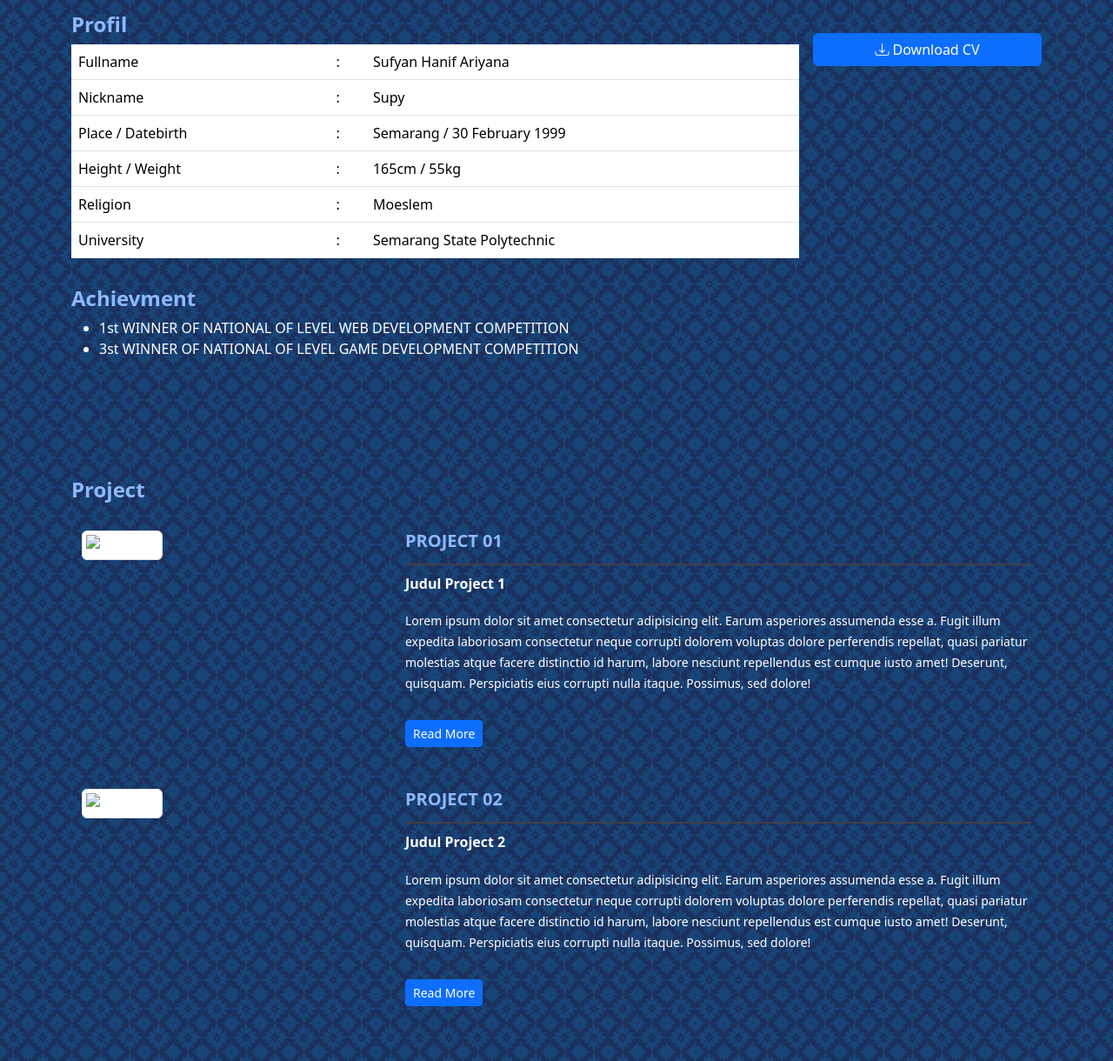
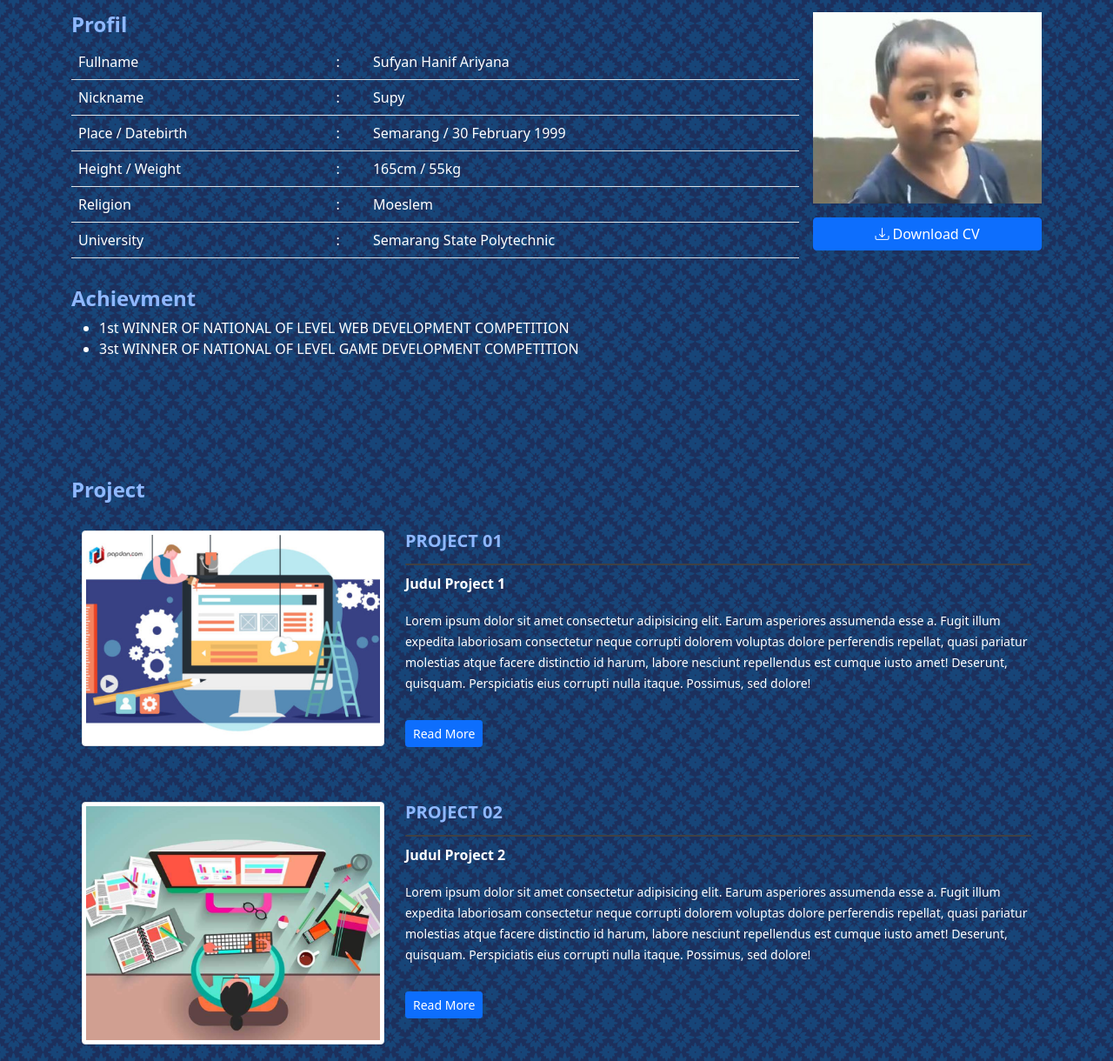
Before and after one commit to sufyanhanif/trainingbasic2021, a plain HTML site: page index.html in a window 1280 px wide. Shown: the part 1040-2260 px from the top of the page at 87% size. Drawn offline with nearby package versions, Linux system fonts and the light colour scheme; files that its build step writes are made by us from their sources; files whose address does not match are found by name.

Commit message:
Fix index

```diff
--- a/index.html
+++ b/index.html
@@ -6,10 +6,10 @@
 
         <title>Training Basic</title>
 
-        <link href="/tree/main/assets/vendor/bootstrap/css/bootstrap.min.css" rel="stylesheet" />
-        <link href="/tree/main/assets/vendor/bootstrap-icons/bootstrap-icons.css" rel="stylesheet" />
+        <link href="assets/vendor/bootstrap/css/bootstrap.min.css" rel="stylesheet" />
+        <link href="assets/vendor/bootstrap-icons/bootstrap-icons.css" rel="stylesheet" />
 
-        <link href="/tree/main/assets/css/style.css" rel="stylesheet" />
+        <link href="assets/css/style.css" rel="stylesheet" />
     </head>
 
     <body>
@@ -48,7 +48,7 @@
                         </div>
                     </div>
                     <div class="col-lg-3 hero-img">
-                        <img src="/tree/main/assets/img/bocil.jpg" class="img-fluid" alt="" />
+                        <img src="assets/img/bocil.jpg" class="img-fluid" alt="" />
                     </div>
                 </div>
             </div>
@@ -112,7 +112,7 @@
                             </ul>
                         </div>
                         <div class="col-lg-3 px-3 pe-lg-0 text-rigth">
-                            <img src="/tree/main/assets/img/bocil.jpg" class="img-fluid" alt="" />
+                            <img src="assets/img/bocil.jpg" class="img-fluid" alt="" />
                             <a href="#" class="btn btn-primary w-100"> <i class="bi bi-download"></i> Download CV </a>
                         </div>
                     </div>
@@ -125,7 +125,7 @@
 
                     <div class="row project-item">
                         <div class="col-md-4">
-                            <img src="/tree/main/assets/img/project-1.png" alt="project-1" class="img-fluid img-thumbnail" />
+                            <img src="assets/img/project-1.png" alt="project-1" class="img-fluid img-thumbnail" />
                         </div>
                         <div class="col-md-8">
                             <h4>Project 01</h4>
@@ -144,7 +144,7 @@
 
                     <div class="row project-item">
                         <div class="col-md-4">
-                            <img src="/tree/main/assets/img/project-2.png" alt="project-2" class="img-fluid img-thumbnail" />
+                            <img src="assets/img/project-2.png" alt="project-2" class="img-fluid img-thumbnail" />
                         </div>
                         <div class="col-md-8">
                             <h4>Project 02</h4>
@@ -261,7 +261,7 @@
             ><i class="bi bi-arrow-up-short"></i
         ></a>
 
-        <script src="/tree/main/assets/vendor/bootstrap/js/bootstrap.bundle.js"></script>
-        <script src="/tree/main/assets/js/main.js"></script>
+        <script src="assets/vendor/bootstrap/js/bootstrap.bundle.js"></script>
+        <script src="assets/js/main.js"></script>
     </body>
 </html>
```
